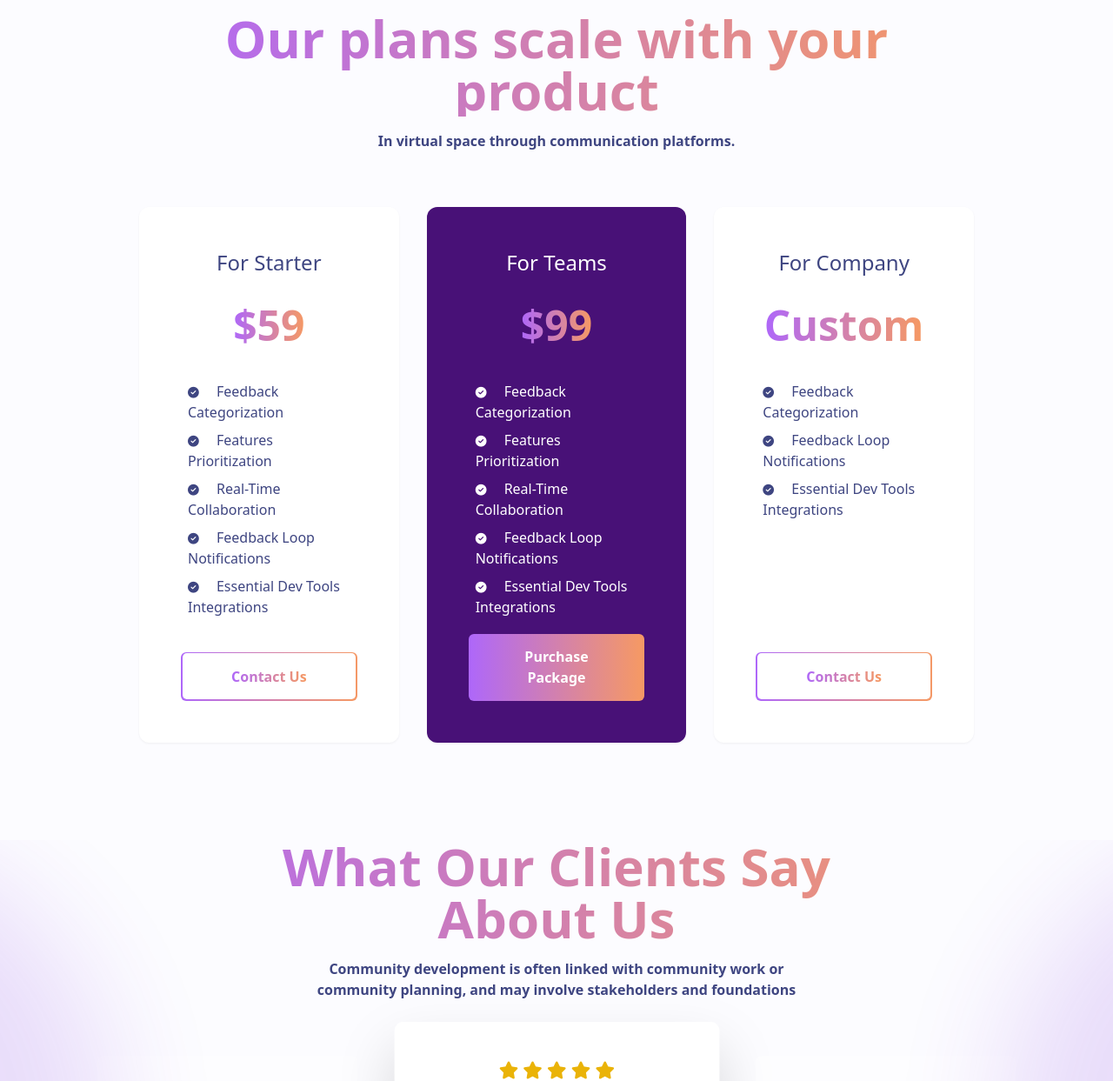
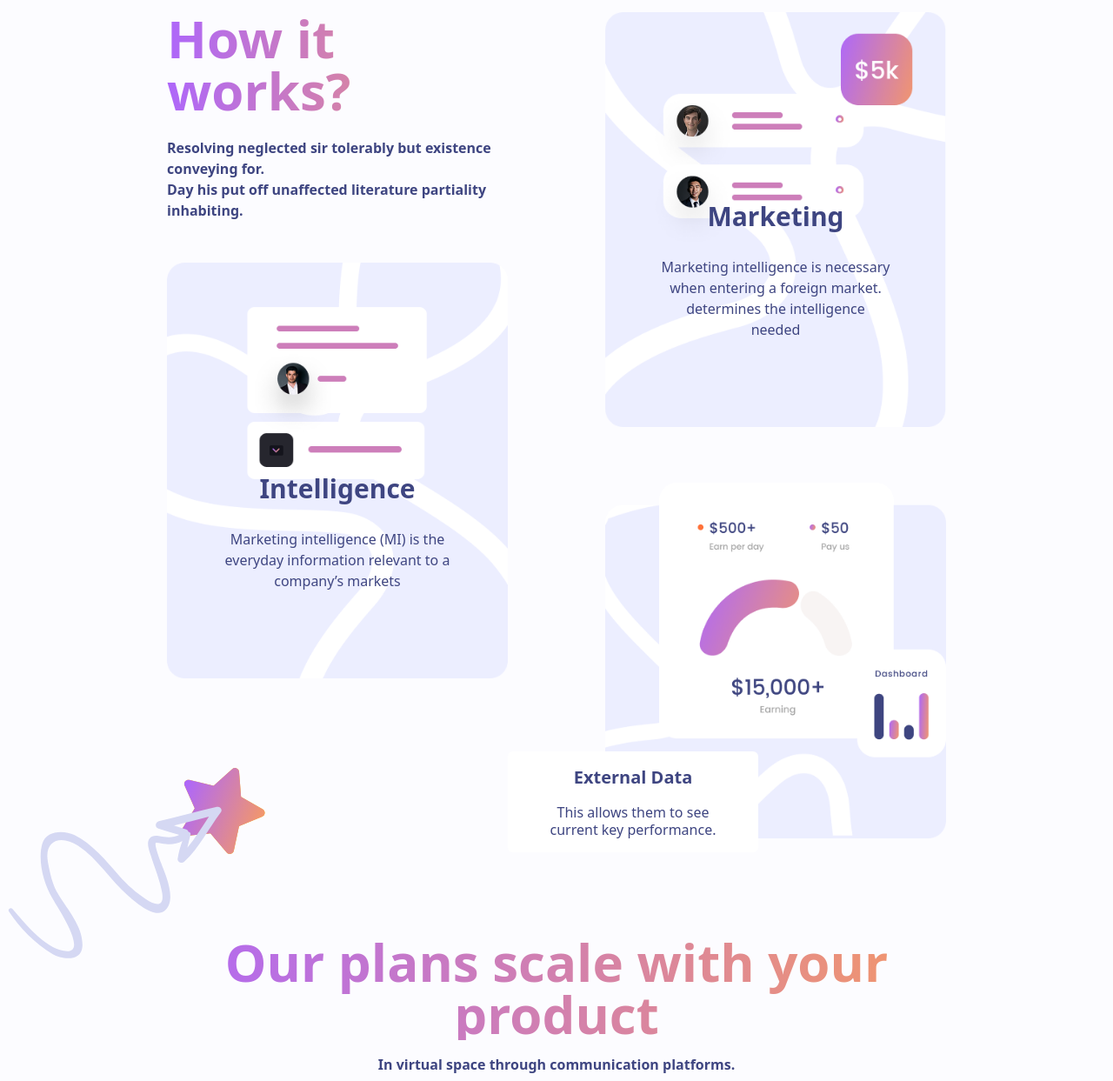
Before and after one commit to Taukir-Khatri7201/Brands.io, a website: page src/index.html in a window 1280 px wide. Shown: the part 1893-3136 px from the top of the page at 87% size. Drawn offline with Linux system fonts and the light colour scheme; a web font is replaced by a local one.

Commit message:
Day 6: Implemented how it works section and added footer decorator

```diff
--- a/src/index.html
+++ b/src/index.html
@@ -141,6 +141,50 @@
                         <div>Take control of your work day. In a just a few minutes, create a customized workflow
                         </div>
                     </div>
+                </div>
+            </div>
+        </section>
+
+        <!-- How it works? -->
+        <section>
+            <div class="grid grid-cols-2 gap-28 px-48 my-28 relative">
+                <div>
+                    <h1 class="gradient gradient-text text-6xl w-fit font-bold">How it works?</h1>
+                    <div class="font-semibold mt-6 mb-12">
+                        Resolving neglected sir tolerably but existence conveying for.
+                        <br />Day his put off unaffected literature partiality inhabiting.
+                    </div>
+                    <div class="relative text-center w-fit">
+                        <img src="../public/images/how-it-works-1.png" alt="How it works? - 1" />
+                        <div class="p-16 absolute bottom-9">
+                            <div class="text-3xl font-bold">Intelligence</div>
+                            <div class="mt-7">Marketing intelligence (MI) is the everyday information
+                                relevant to a company’s markets</div>
+                        </div>
+                    </div>
+                </div>
+                <div>
+                    <div class="relative text-center w-fit">
+                        <img src="../public/images/how-it-works-2.png" alt="How it works? - 2" />
+                        <div class="p-16 absolute bottom-9">
+                            <div class="text-3xl font-bold">Marketing</div>
+                            <div class="mt-7">Marketing intelligence is necessary when entering a foreign market.
+                                determines the intelligence needed</div>
+                        </div>
+                    </div>
+                    <div class="relative text-center mt-16">
+                        <img src="../public/images/how-it-works-3.png" alt="How it works? - 3" />
+                        <div class="absolute -bottom-4 -left-28 w-72">
+                            <div class="bg-white rounded-md px-8 py-4">
+                                <div class="text-xl font-bold">External Data</div>
+                                <div class="leading-tight mt-4">This allows them to see current key performance.
+                                </div>
+                            </div>
+                        </div>
+                    </div>
+                </div>
+                <div class="absolute left-0 -bottom-44">
+                    <img src="../public/images/how-it-works-decorator.svg" alt="How it works decorator" />
                 </div>
             </div>
         </section>
@@ -369,7 +413,7 @@
         </section>
 
         <section>
-            <div class="px-40 mt-36 text-center">
+            <div class="px-60 mt-36 text-center">
                 <h1 class="gradient gradient-text font-bold text-6xl">
                     <span class="w-fit">Social media is our <br /> way of excellence.</span>
                 </h1>
@@ -391,7 +435,7 @@
         </section>
 
         <footer>
-            <div class="mt-24 px-60 text-center">
+            <div class="mt-24 px-60 text-center relative">
                 <div class="flex justify-between items-center align-middle mb-12">
                     <div class="flex items-center gap-4">
                         <img src="../public/images/logo.svg" alt="Brands.io Logo" />
@@ -420,6 +464,9 @@
                 </div>
                 <hr class="border-[#3A3A3A]" />
                 <p class="my-7 text-[#ADADAD]">Copyright &copy; Brands.io creative.</p>
+                <div class="absolute bottom-12 right-0">
+                    <img src="../public/images/footer-decorator.svg" alt="Footer Decorator" />
+                </div>
             </div>
         </footer>
     </main>
```
Also changed, not shown: public/images/Shape.png (added), public/images/footer-decorator.svg (added), public/images/how-it-works-1.png (added), public/images/how-it-works-2.png (added), public/images/how-it-works-3.png (added), public/images/how-it-works-decorator.svg (added), src/styles.css.
